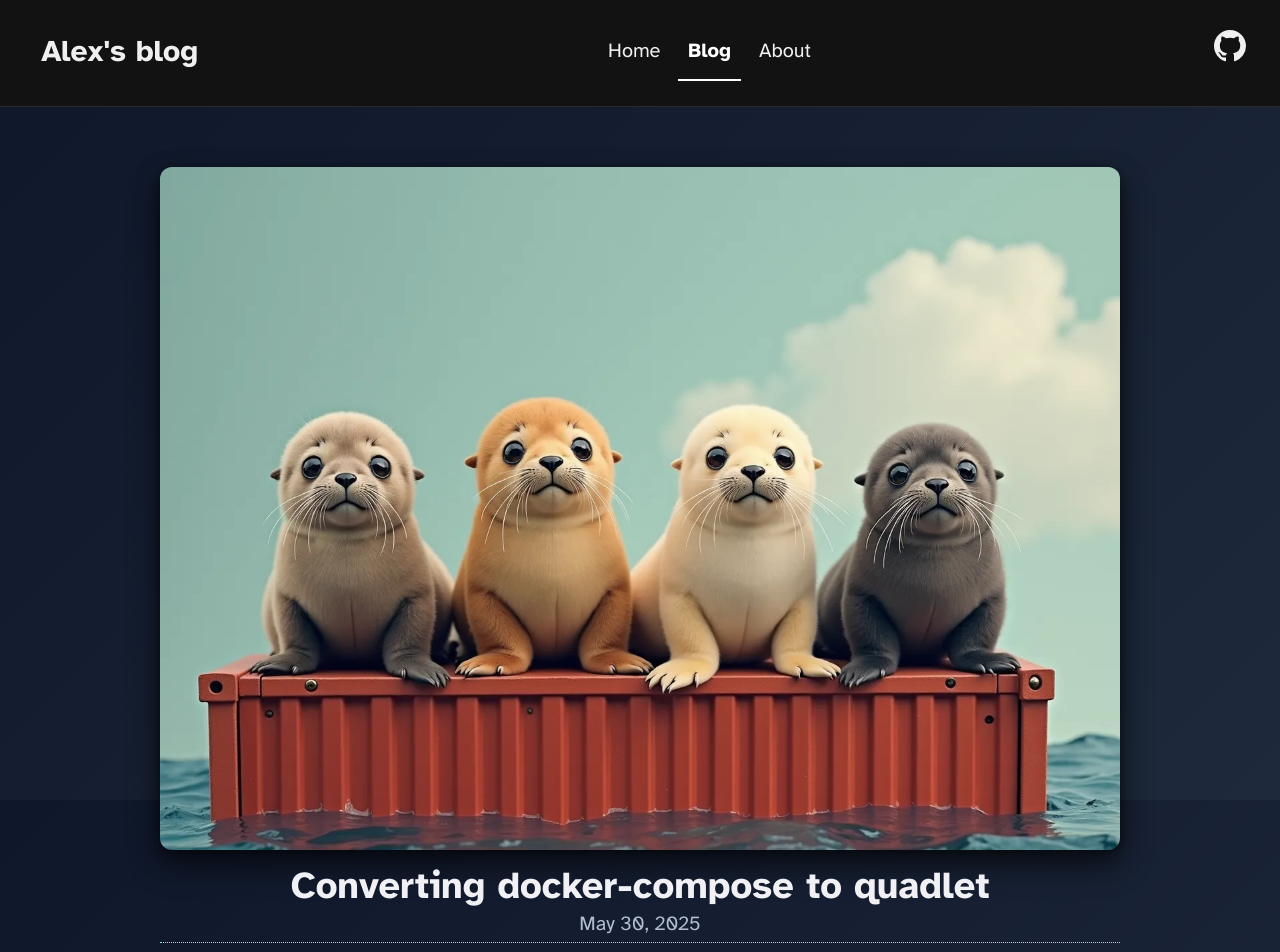
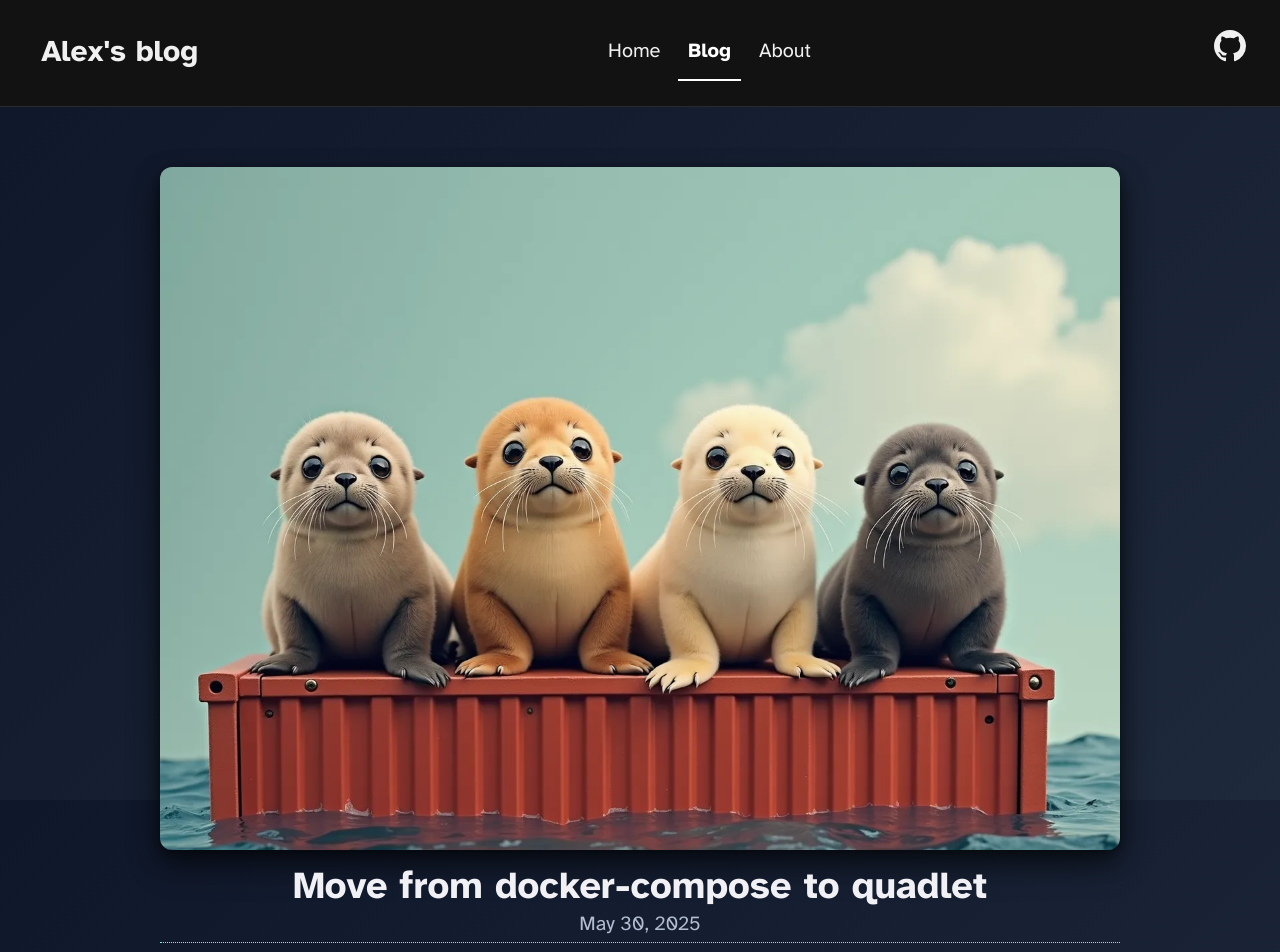
Before and after one commit to alejones/alejones.github.io, an Astro site: page /blog in a window 1280 px wide. Shown: the top 952 px of the page. Built offline with nearby package versions, Linux system fonts and the light colour scheme; Astro itself is replaced by a stand-in of ours.

Commit message:
Better title

```diff
--- a/src/content/blog/Docker Compose to Podman Quadlets.md
+++ b/src/content/blog/Docker Compose to Podman Quadlets.md
@@ -1,5 +1,5 @@
 ---
-title: 'Converting docker-compose to quadlet'
+title: 'Move from docker-compose to quadlet'
 description: ''
 pubDate: 'May 30 2025'
 heroImage: '/4seals.webp'
```
